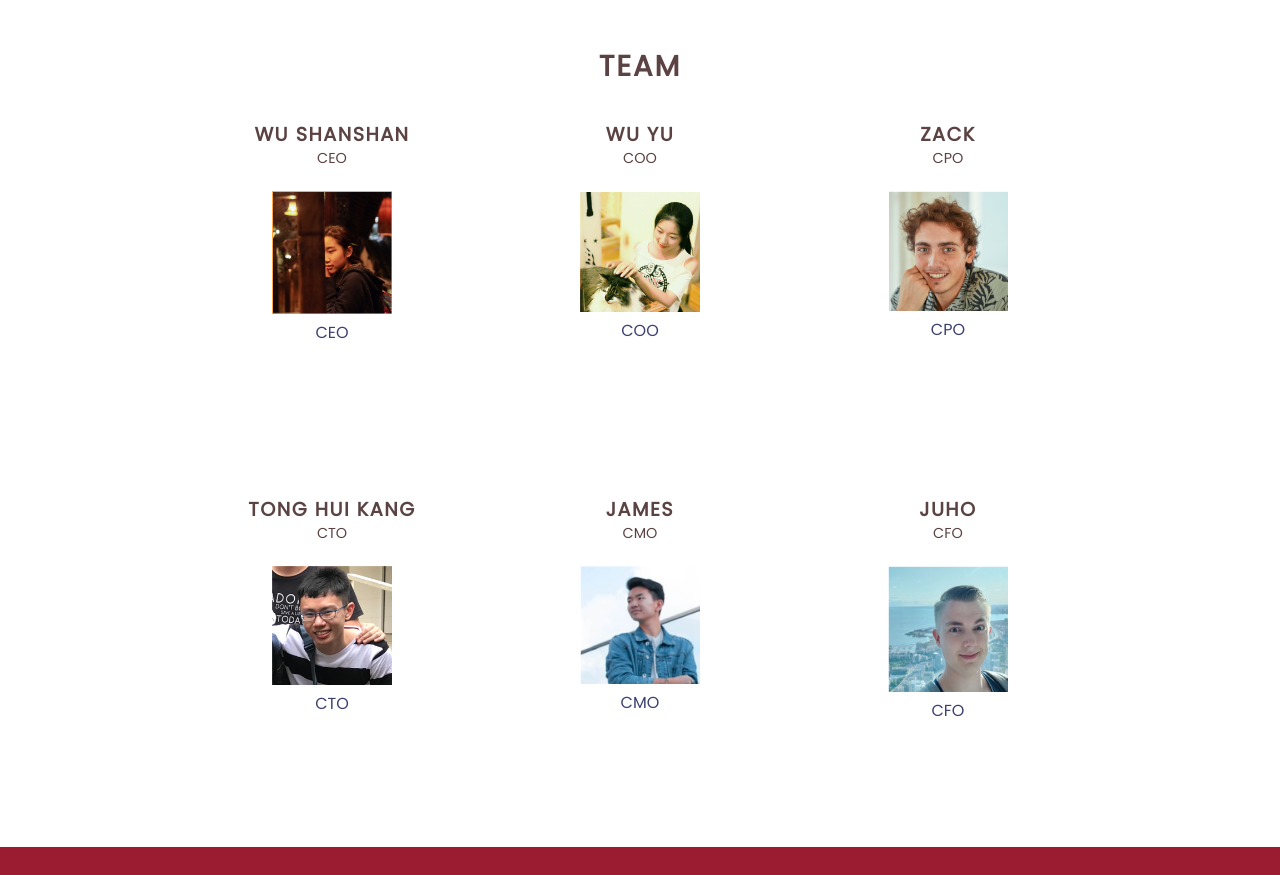
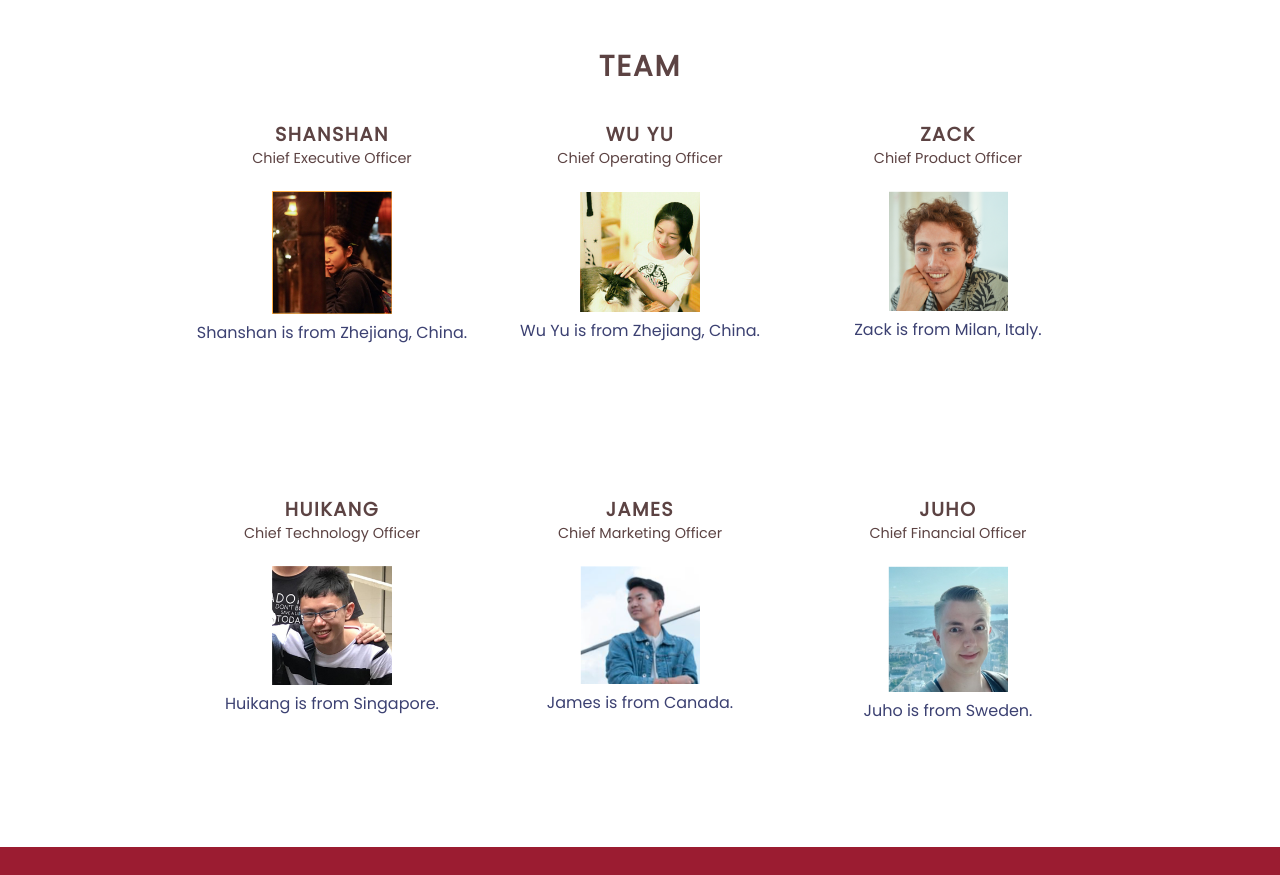
Before and after one commit to tonghuikang/beffectiv.tech, a plain HTML site: page index.html in a window 1280 px wide. Shown: the part 1520-2395 px from the top of the page. Drawn offline with Linux system fonts and the light colour scheme; a script that the page names is missing.

Commit message:
place of origin

```diff
--- a/index.html
+++ b/index.html
@@ -128,8 +128,8 @@
               class="column is-4 has-text-centered aos-init"
               data-aos="fade-left"
             >
-              <h1 class="title has-text-centered name-title">Wu Shanshan</h1>
-              <p class="seperator-text">CEO</p>
+              <h1 class="title has-text-centered name-title">Shanshan</h1>
+              <p class="seperator-text">Chief Executive Officer</p>
               <img
                 class="is-rounded"
                 src="images/shanshan.png"
@@ -137,7 +137,7 @@
                 width="120em"
               />
               <p>
-                CEO
+                Shanshan is from Zhejiang, China.
               </p>
               <br />
               <div style="text-align: center"></div>
@@ -148,7 +148,7 @@
               data-aos="fade-left"
             >
               <h1 class="title has-text-centered name-title">Wu Yu</h1>
-              <p class="seperator-text">COO</p>
+              <p class="seperator-text">Chief Operating Officer</p>
               <img
                 class="is-rounded"
                 src="images/wuyu.png"
@@ -156,7 +156,7 @@
                 width="120em"
               />
               <p>
-                COO
+                Wu Yu is from Zhejiang, China.
               </p>
               <br />
               <div style="text-align: center"></div>
@@ -167,7 +167,7 @@
               data-aos="fade-left"
             >
               <h1 class="title has-text-centered name-title">Zack</h1>
-              <p class="seperator-text">CPO</p>
+              <p class="seperator-text">Chief Product Officer</p>
               <img
                 class="is-rounded"
                 src="images/zack.png"
@@ -175,7 +175,7 @@
                 width="120em"
               />
               <p>
-                CPO
+                Zack is from Milan, Italy.
               </p>
               <br />
               <div style="text-align: center"></div>
@@ -195,8 +195,8 @@
               class="column is-4 has-text-centered aos-init"
               data-aos="fade-right"
             >
-              <h1 class="title has-text-centered name-title">Tong Hui Kang</h1>
-              <p class="seperator-text">CTO</p>
+              <h1 class="title has-text-centered name-title">Huikang</h1>
+              <p class="seperator-text">Chief Technology Officer</p>
               <img
                 class="is-rounded"
                 src="images/huikang.png"
@@ -204,7 +204,7 @@
                 width="120em"
               />
               <p>
-                CTO
+                Huikang is from Singapore.
               </p>
               <br />
               <div style="text-align: center"></div>
@@ -215,7 +215,7 @@
               data-aos="fade-right"
             >
               <h1 class="title has-text-centered name-title">James</h1>
-              <p class="seperator-text">CMO</p>
+              <p class="seperator-text">Chief Marketing Officer</p>
               <img
                 class="is-rounded"
                 src="images/james.png"
@@ -223,7 +223,7 @@
                 width="120em"
               />
               <p>
-                CMO
+                James is from Canada.
               </p>
               <br />
               <div style="text-align: center"></div>
@@ -234,7 +234,7 @@
               data-aos="fade-right"
             >
               <h1 class="title has-text-centered name-title">Juho</h1>
-              <p class="seperator-text">CFO</p>
+              <p class="seperator-text">Chief Financial Officer</p>
               <img
                 class="is-rounded"
                 src="images/juho.png"
@@ -242,7 +242,7 @@
                 width="120em"
               />
               <p>
-                CFO
+                Juho is from Sweden.
               </p>
               <br />
               <div style="text-align: center"></div>
```
